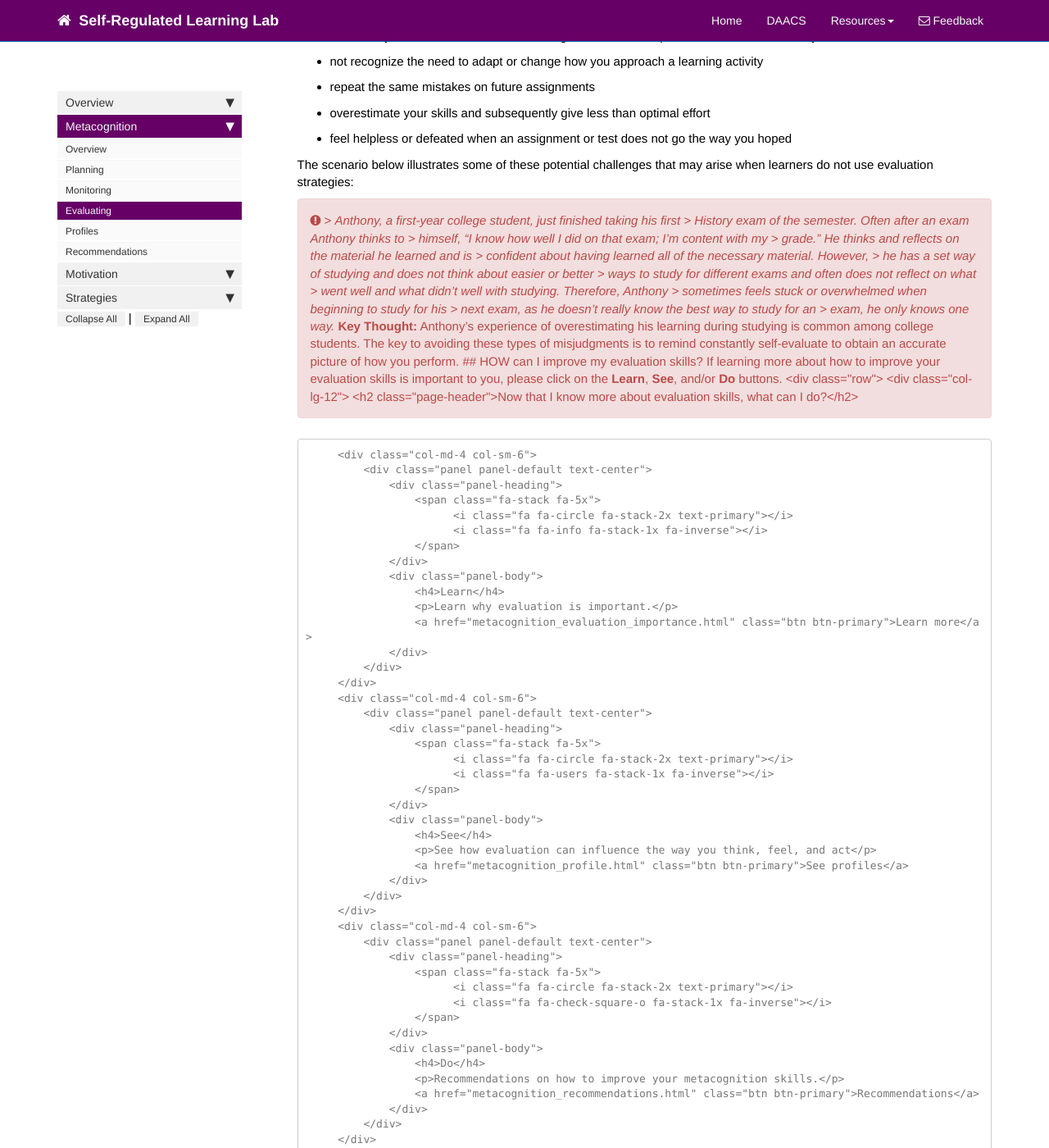
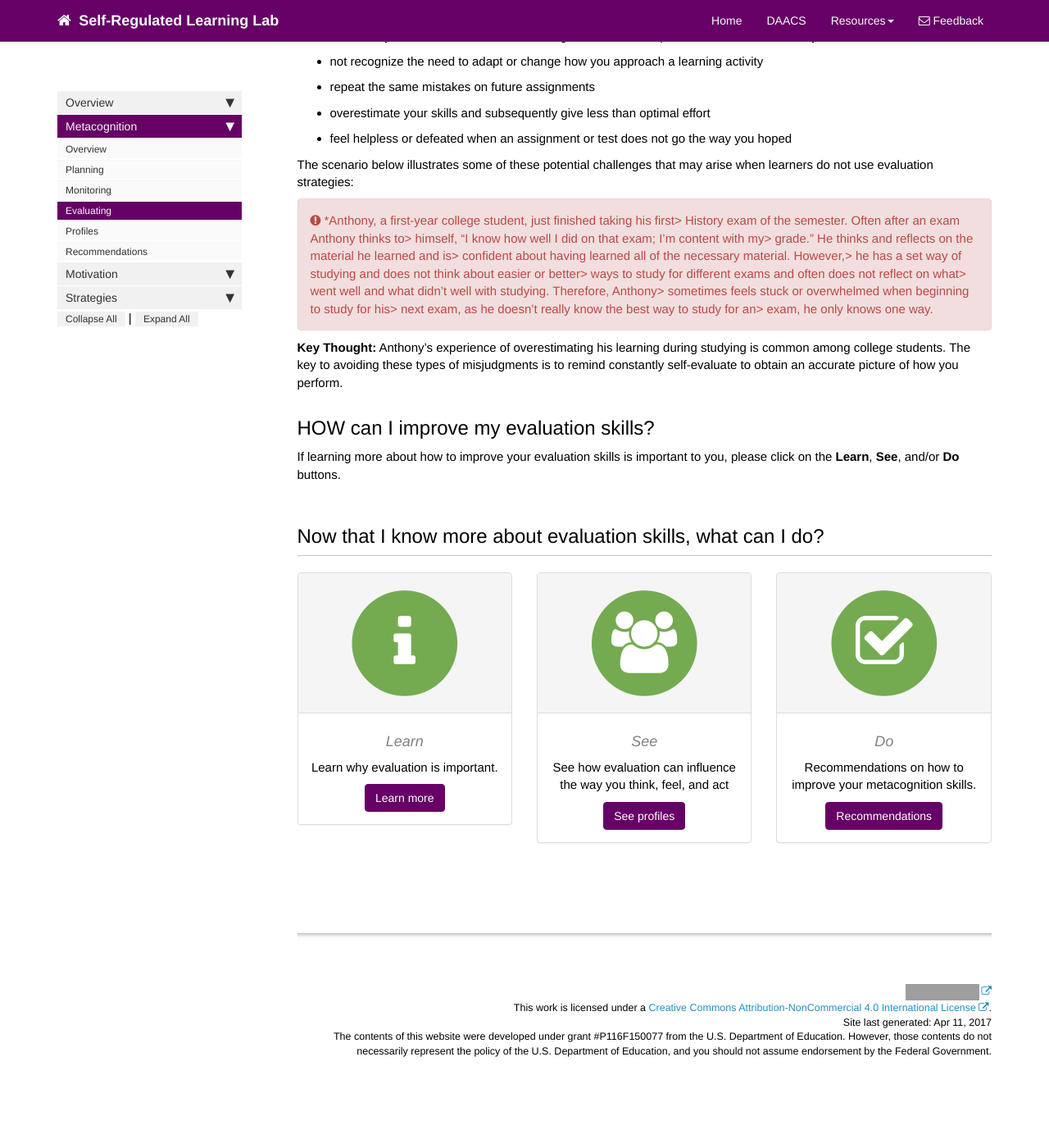
Before and after one commit to dfranklin02/SRL, a Jekyll site: the page built from docs/pages/metacognition/metacognition_evaluation.md, in a window 1280 px wide and 1400 px high, scrolled down 1170 px. Shown: the whole window at 82% size. Built offline with Jekyll 4.4.1, drawn with Linux system fonts in a browser that asks for light colours; nearby versions of some CDN libraries; comment, search, counter and statistics services are not loaded; after the commit the page ends 2512 px from its top, so only the background shows below that; grey boxes are pictures that could not be loaded.

Commit message:
Update metacognition_evaluation.md

```diff
--- a/docs/pages/metacognition/metacognition_evaluation.md
+++ b/docs/pages/metacognition/metacognition_evaluation.md
@@ -41,18 +41,9 @@ However, when you **do** **not** self-evaluate on a regular basis, some problems
 
 
 The scenario below illustrates some of these potential challenges that may arise when learners do not use evaluation strategies:
-<div markdown="span" class="alert alert-danger" role="alert"><i class="fa fa-exclamation-circle"></i>
-> *Anthony, a first-year college student, just finished taking his first
-> History exam of the semester. Often after an exam Anthony thinks to
-> himself, “I know how well I did on that exam; I’m content with my
-> grade.” He thinks and reflects on the material he learned and is
-> confident about having learned all of the necessary material. However,
-> he has a set way of studying and does not think about easier or better
-> ways to study for different exams and often does not reflect on what
-> went well and what didn’t well with studying. Therefore, Anthony
-> sometimes feels stuck or overwhelmed when beginning to study for his
-> next exam, as he doesn’t really know the best way to study for an
-> exam, he only knows one way.*
+
+<div markdown="span" class="alert alert-danger" role="alert"><i class="fa fa-exclamation-circle"></i> *Anthony, a first-year college student, just finished taking his first> History exam of the semester. Often after an exam Anthony thinks to> himself, “I know how well I did on that exam; I’m content with my> grade.” He thinks and reflects on the material he learned and is> confident about having learned all of the necessary material. However,> he has a set way of studying and does not think about easier or better> ways to study for different exams and often does not reflect on what> went well and what didn’t well with studying. Therefore, Anthony> sometimes feels stuck or overwhelmed when beginning to study for his> next exam, as he doesn’t really know the best way to study for an> exam, he only knows one way.
+</div>
 
 **Key Thought:** Anthony's experience of overestimating his learning during studying is common among college students. The key to avoiding these types of misjudgments is to remind constantly self-evaluate to obtain an accurate picture of how you perform.
 
```
